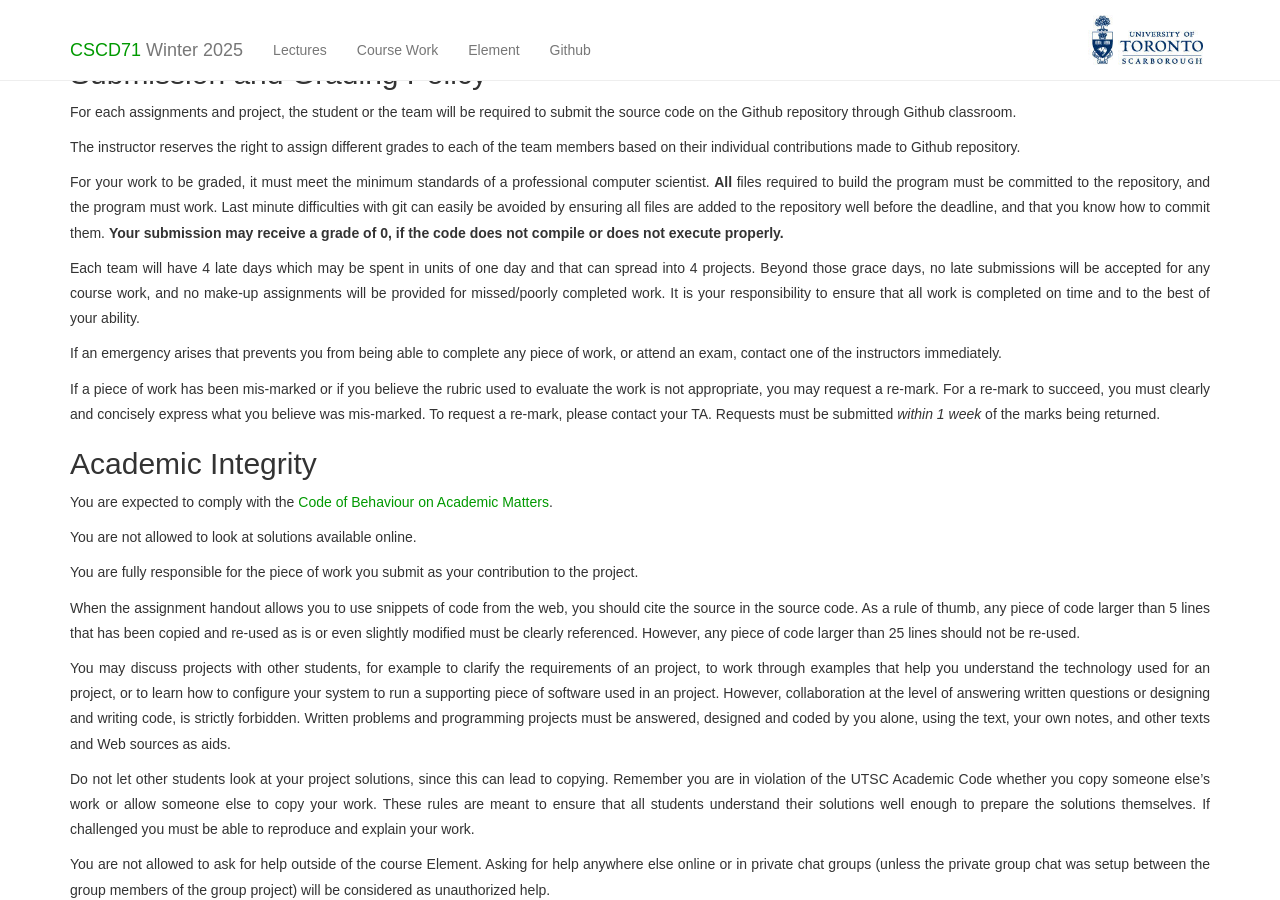
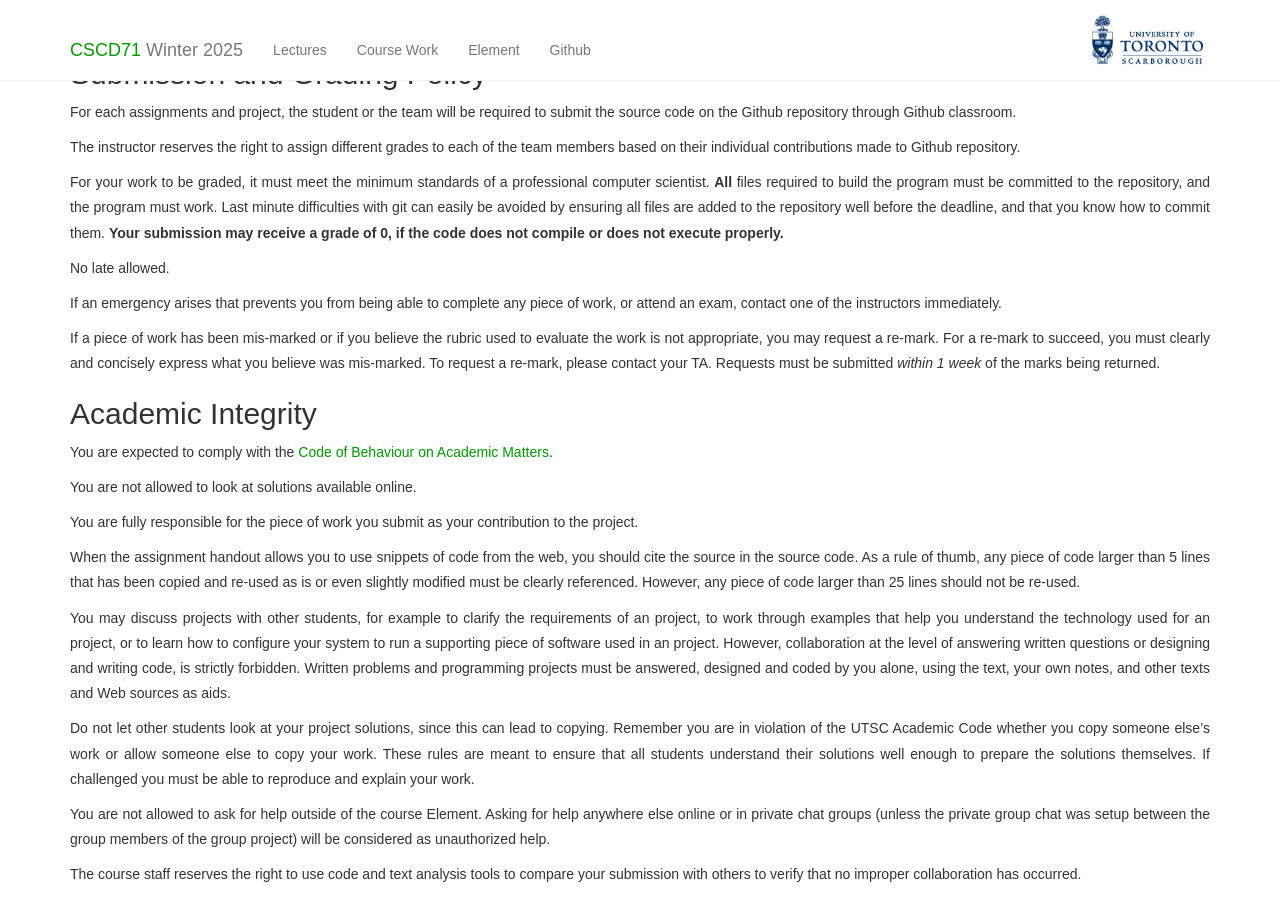
Before and after one commit to ThierrySans/CSCD71, a Jekyll site: the page built from index.md, in a window 1280 px wide and 900 px high, scrolled down 1505 px. Built offline with Jekyll 4.4.1, drawn with Linux system fonts in a browser that asks for light colours; nearby versions of some CDN libraries; library files that are not in the unit come from our copies.

Commit message:
late days

```diff
--- a/index.md
+++ b/index.md
@@ -101,7 +101,7 @@
 
 For your work to be graded, it must meet the minimum standards of a professional computer scientist. **All** files required to build the program must be committed to the repository, and the program must work. Last minute difficulties with git can easily be avoided by ensuring all files are added to the repository well before the deadline, and that you know how to commit them. **Your submission may receive a grade of 0, if the code does not compile or does not execute properly.**
 
-Each team will have 4 late days which may be spent in units of one day and that can spread into 4 projects. Beyond those grace days, no late submissions will be accepted for any course work, and no make-up assignments will be provided for missed/poorly completed work. It is your responsibility to ensure that all work is completed on time and to the best of your ability.
+No late allowed.
 
 If an emergency arises that prevents you from being able to complete any piece of work, or attend an exam, contact one of the instructors immediately.
 
```
